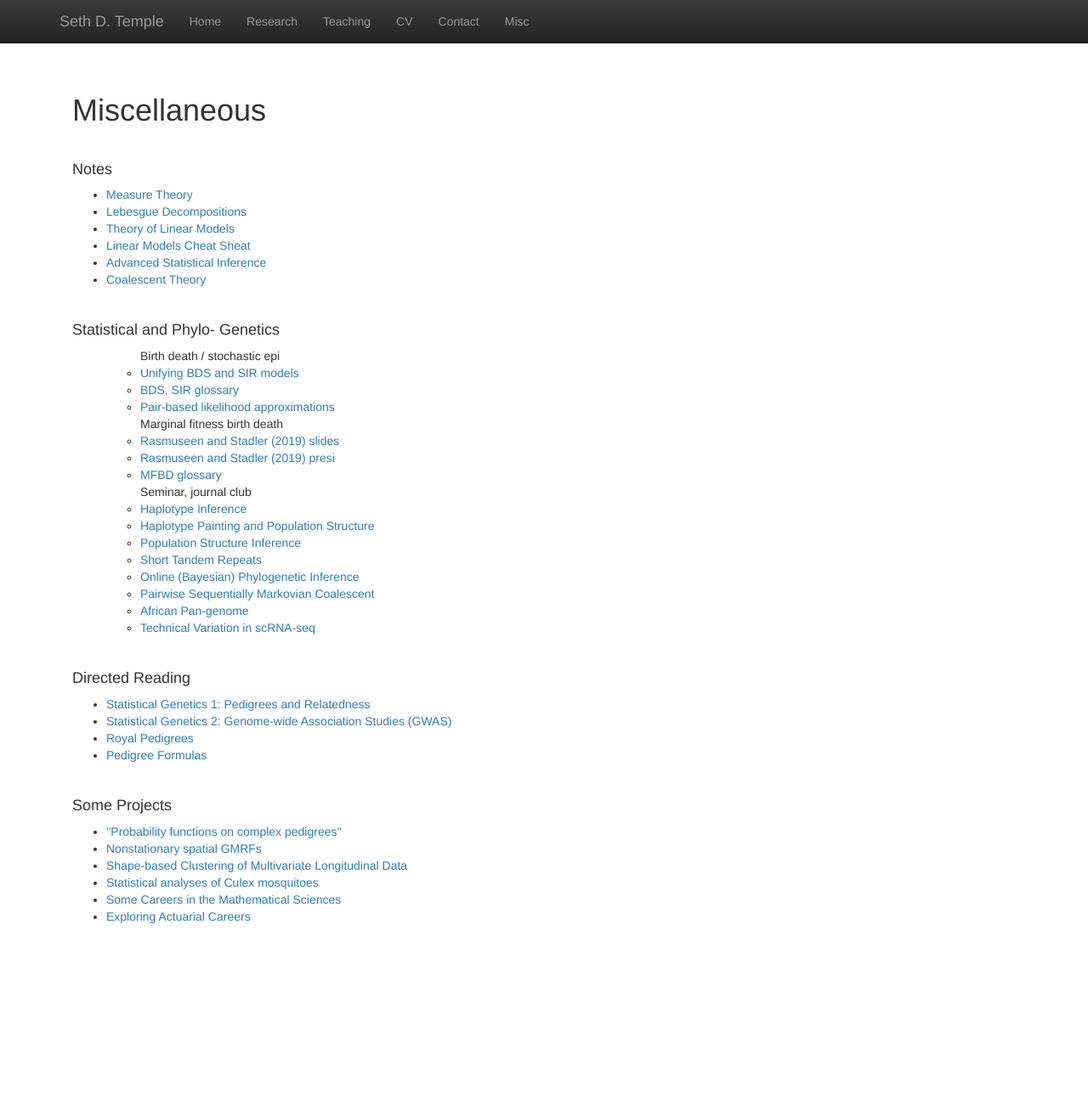
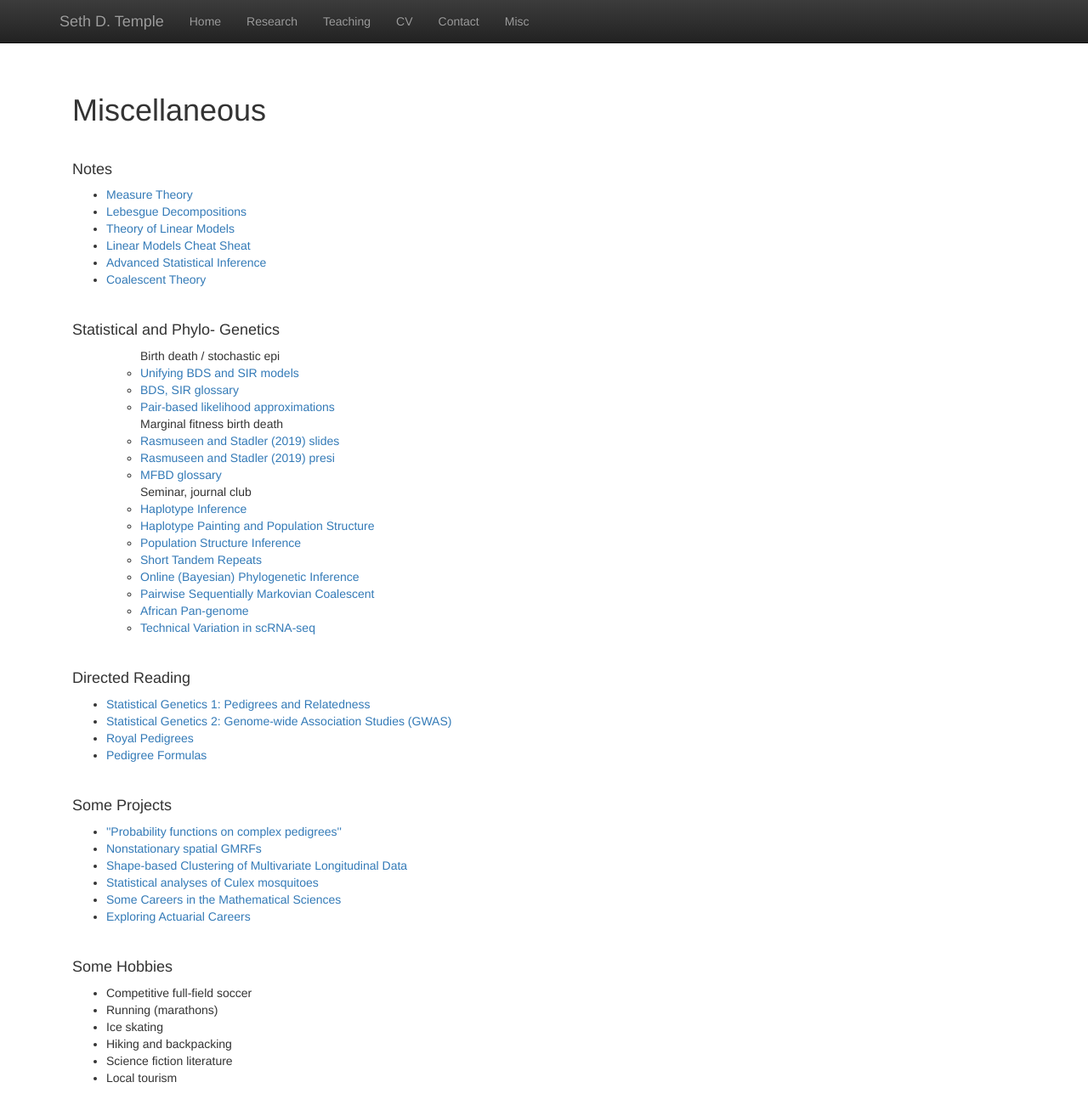
Before and after one commit to sdtemple/sdtemple.github.io, a Jekyll site: the page built from misc.html, in a window 1280 px wide and 1349 px high. Shown: the top 1314 px of the window at 85% size. Built offline with Jekyll 4.4.1, drawn with Linux system fonts in a browser that asks for light colours; nearby versions of some CDN libraries; library files that are not in the unit come from our copies.

Commit message:
Update misc.html

```diff
--- a/misc.html
+++ b/misc.html
@@ -69,3 +69,16 @@ title:  'Misc'
   </ul>
  </p>
 <br/>
+
+<h4>Some Hobbies</h4>
+<p class="content" style="padding:0px;margin:0px 20px 0px;">
+  <ul>
+    <li>Competitive full-field soccer</li>
+    <li>Running (marathons)</li>
+    <li>Ice skating</li>
+    <li>Hiking and backpacking</li>
+    <li>Science fiction literature</li>
+    <li>Local tourism</li>
+  </ul>
+ </p>
+<br/>
```
